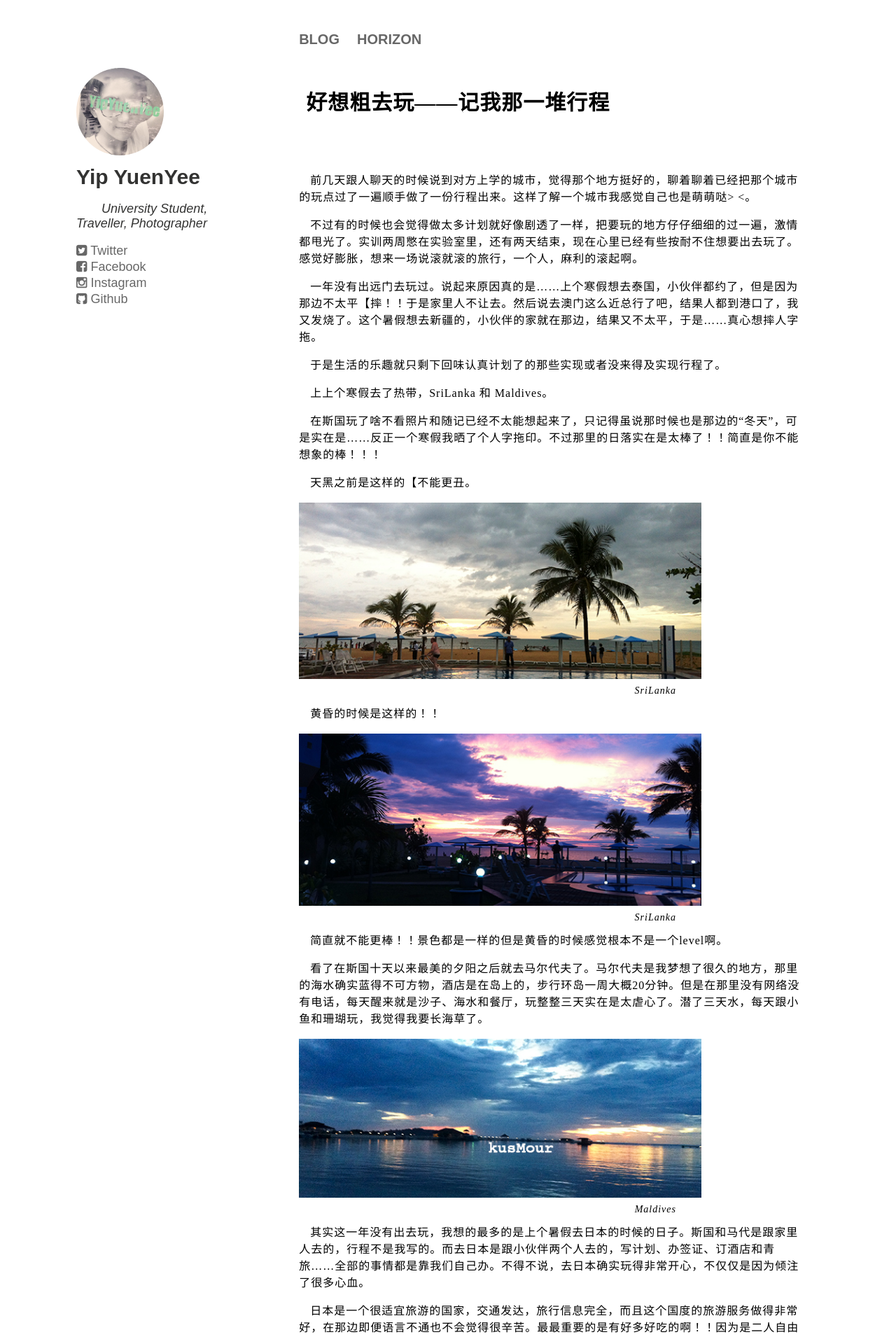
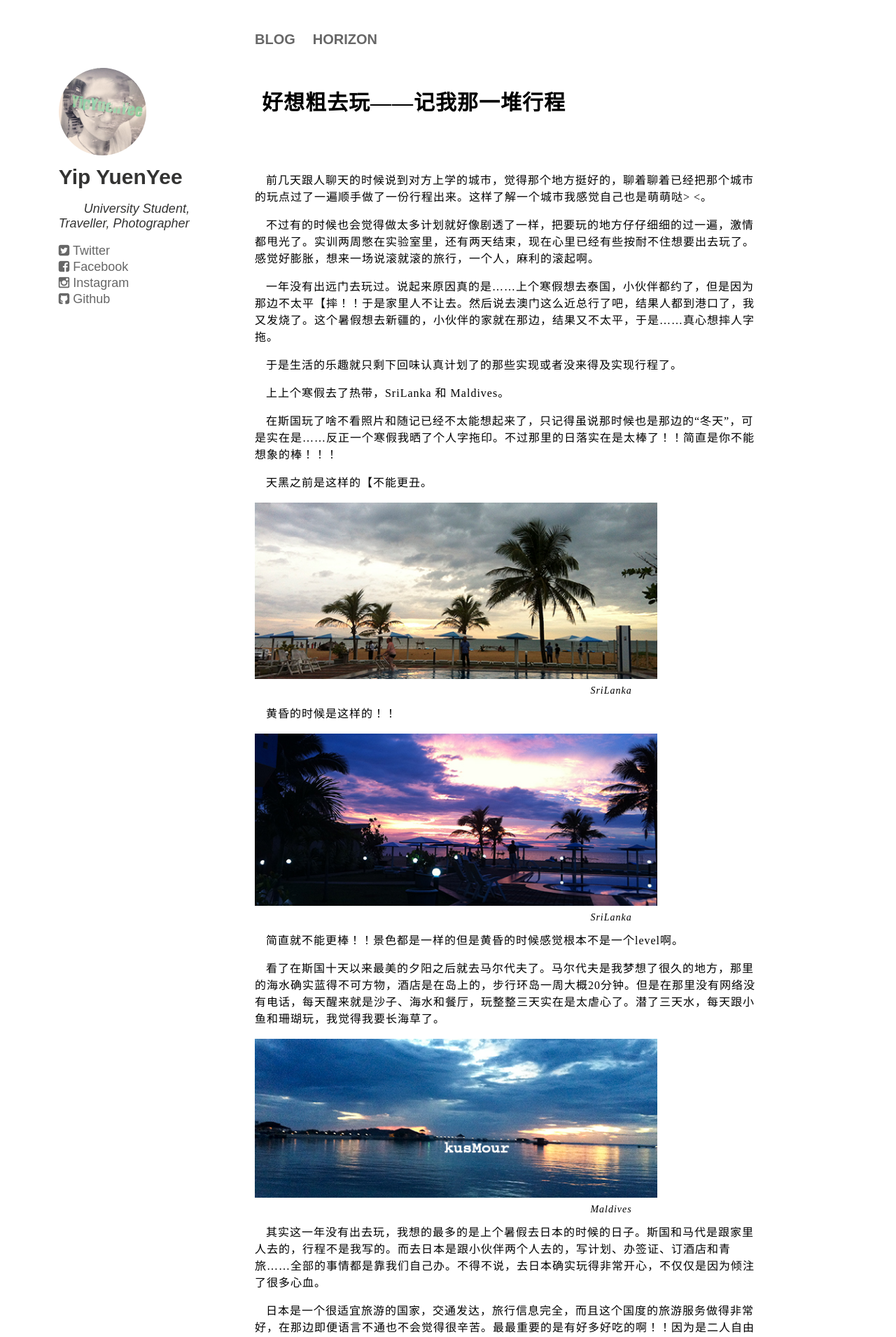
Before and after one commit to kusmour/blog_jekyll, a Jekyll site: the page built from _posts/2014-08-13-xingcheng.html, in a window 1280 px wide. Shown: the top 1910 px of the page at 70% size. Built offline with Jekyll 4.4.1, drawn with Linux system fonts in a browser that asks for light colours; some web fonts are replaced; some of the changed text lies outside the part shown.

Commit message:
modify main composition

```diff
--- a/_posts/2014-08-13-xingcheng.html
+++ b/_posts/2014-08-13-xingcheng.html
@@ -60,9 +60,9 @@
 
 <p>好像很多事情都是这样，真正面对的时候却觉得没有计划的时候那么棒了。</p>
 
-<p>其实在日本也是，虽然我现在还是觉得日本很好玩，但是总觉得在当地的时候热情没有做计划的时候那么高涨，所以在东京那几天因为觉得好麻烦也没去看富士山。</p>
+<p>其实在日本也是，虽然我现在还是觉得日本很好玩，但是总觉得在当地的时候热情没有做计划的时候那么高涨，所以在东京那几天因为觉得好麻烦也没去看富士山，全泡在了秋叶原里面= =。</p>
 
-<p>因为计划不用腿去丈量路途吧。做着计划的时候不需要顶着烈日行走。想着风景美好的时候不会想到吃不惯住不惯。想着一个人站在另一个城市的广场上眺望有多拉风多么有故事感的时候，不需要担心旅途的劳累。想总是比做要轻松的。</p>
+<p>大概因为计划不用腿去丈量路途吧。做着计划的时候不需要顶着烈日行走。想着风景美好的时候不会想到吃不惯住不惯。想着一个人站在另一个城市的广场上眺望有多拉风多么有故事感的时候，不需要担心旅途的劳累。想总是比做要轻松的。</p>
 
 <p>做计划的时候反而是雄心壮志最高涨的时候。有一种事情还没迎来高潮，热情跟兴趣就已经消耗殆尽的感觉。仔细想想，这样的心态做出来的事情，难免会虎头蛇尾，难以留下美好的回忆。热情果然还是要留给最重要的东西。</p>
 
--- a/style/homepage.css
+++ b/style/homepage.css
@@ -28,7 +28,7 @@
 
 .site_name {
 	float: left;
-	width: 20%;
+	width: 15%;
 	font-size: 25px;
 	font-weight: bold;
 	margin-left: 7%;
@@ -137,8 +137,8 @@
 	float: left;
 	width: 16%;
 	margin-bottom: 50px;
-	margin-left: 8%;
-	margin-right: 6%;
+	margin-left: 6%;
+	margin-right: 3%;
 }
 
 h3 {
```
